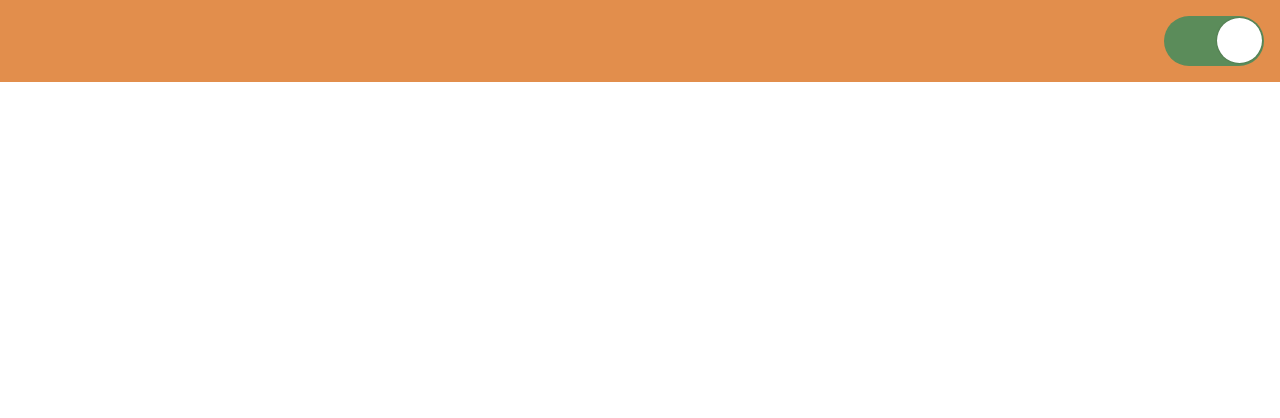
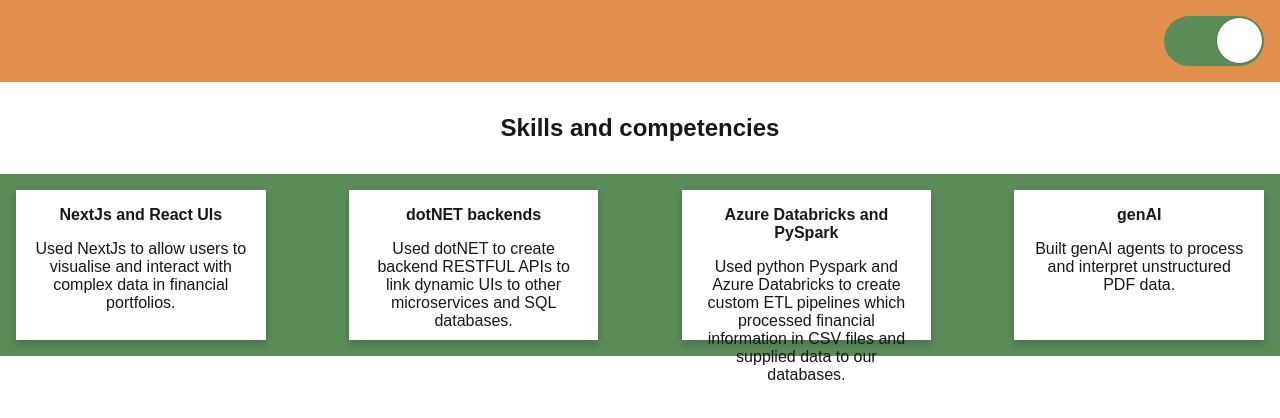
Before and after one commit to joeglDev/Personal-dev-website, a Next.js app: page / in a window 1280 px wide. Shown: the top 418 px of the page. Built offline with nearby package versions, Linux system fonts and the light colour scheme.

Commit message:
Added cards

```diff
--- a/src/app/page.tsx
+++ b/src/app/page.tsx
@@ -1,9 +1,11 @@
 import { Header } from "@/header";
+import {Competencies} from "@/main-view/competencies";
 
 export default function Home() {
   return (
     <>
       <Header />
+        <Competencies />
     </>
   );
 }
--- /dev/null
+++ b/src/components/card/Card.module.css
@@ -0,0 +1,31 @@
+.card {
+    /* Add shadows to create the "card" effect */
+    box-shadow: 0 4px 8px 0 rgba(0,0,0,0.2);
+    transition: 0.3s;
+    padding: 16px;
+    text-align: center;
+    height: 150px;
+    width: 20%;
+    background-color: var(--background)
+}
+
+/* On mouse-over, add a deeper shadow */
+.card:hover {
+    box-shadow: 0 16px 32px 0 rgba(0,0,0,0.2);
+}
+
+.title {
+    font-weight: bolder;
+
+}
+
+.textContent {
+margin-top: 16px;
+}
+
+/* Mobile-specific styles */
+@media (max-width: 768px) {
+    .card {
+        width: 80%;
+    }
+}
--- /dev/null
+++ b/src/components/card/Card.tsx
@@ -0,0 +1,16 @@
+import styles from './Card.module.css';
+
+interface CardProps {
+    title: string;
+    textContent: string;
+}
+
+export const Card = ({title, textContent}: CardProps) => {
+    return (
+        <article className={styles.card}>
+            <h4 className={styles.title}>{title}</h4>
+            <p className={styles.textContent}>{textContent}</p>
+        </article>
+    )
+
+}
--- /dev/null
+++ b/src/components/card/index.ts
@@ -0,0 +1 @@
+export * from './Card';
--- a/src/components/index.ts
+++ b/src/components/index.ts
@@ -1 +1,2 @@
 export * from "./switch";
+export * from "./card";
--- /dev/null
+++ b/src/main-view/competencies/Cards.tsx
@@ -0,0 +1,31 @@
+import {Card} from "@/components";
+import styles from './Competencies.module.css';
+
+export const Cards = () => {
+    const competencies = [
+        {
+            title: "NextJs and React UIs",
+            textContent: "Used NextJs to allow users to visualise and interact with complex data in financial portfolios. "
+        },
+        {
+            title: "dotNET backends",
+            textContent: "Used dotNET to create backend RESTFUL APIs to link dynamic UIs to other microservices and SQL databases."
+        },
+        {
+            title: "Azure Databricks and PySpark",
+            textContent: "Used python Pyspark and Azure Databricks to create custom ETL pipelines which processed financial information in CSV files and supplied data to our databases.",
+        },
+        {
+            title: "genAI",
+            textContent: "Built genAI agents to process and interpret unstructured PDF data.",
+        }
+    ];
+
+    return (
+        <section className={styles.horizontalFlexContainer}>
+            {
+                competencies.map(({title, textContent}, index) => <Card key={index} title={title} textContent={textContent}/>)
+            }
+        </section>
+    )
+}
--- /dev/null
+++ b/src/main-view/competencies/Competencies.module.css
@@ -0,0 +1,24 @@
+.horizontalFlexContainer {
+    margin: 32px 0 32px 0;
+    display: flex;
+    flex-direction: row;
+    align-items: center;
+    padding: 16px 16px;
+    justify-content: space-between;
+    gap: 16px;
+    background-color: var(--primary);
+}
+
+.h2 {
+    text-align: center;
+    margin: 32px;
+}
+
+/* Mobile-specific styles */
+@media (max-width: 768px) {
+    .horizontalFlexContainer {
+        flex-direction: column;
+        padding: 16px 8px;
+        gap: 32px;
+    }
+}
--- /dev/null
+++ b/src/main-view/competencies/Competencies.tsx
@@ -0,0 +1,11 @@
+import {Cards} from './Cards';
+import styles from './Competencies.module.css';
+
+export const Competencies = () => {
+    return (
+        <>
+            <h2 className={styles.h2}>Skills and competencies</h2>
+            <Cards/>
+        </>
+    )
+};
--- /dev/null
+++ b/src/main-view/competencies/index.ts
@@ -0,0 +1 @@
+export * from './Competencies';
```
